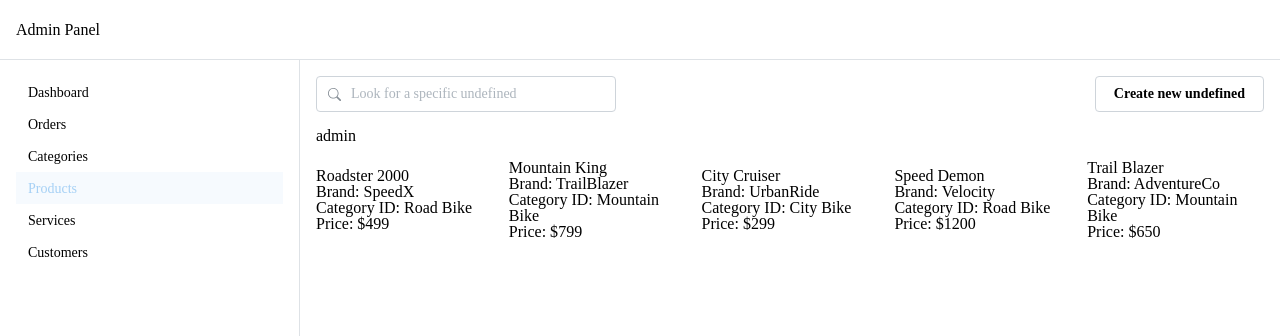
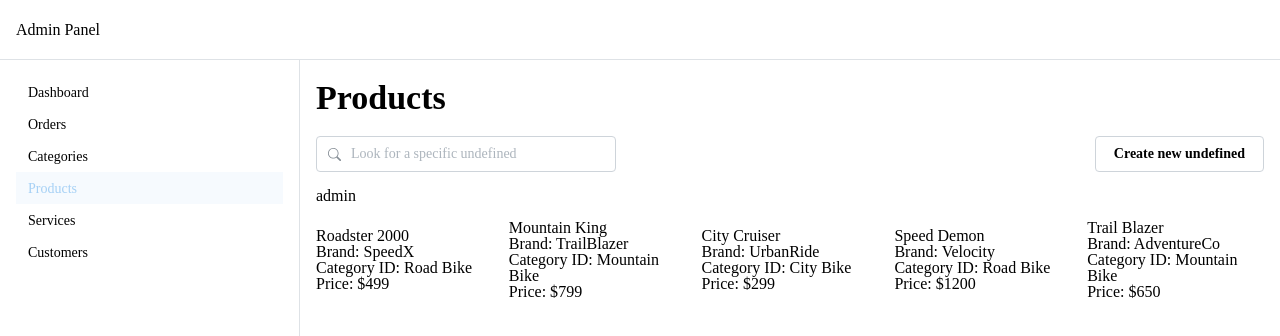
Before and after one commit to Virass/VeloMax, a Next.js app: page /admin/products in a window 1280 px wide. Shown: the top 336 px of the page. Built offline with nearby package versions, Linux system fonts and the light colour scheme.

Commit message:
fix: add Title for all pages in admin-panel except admin

```diff
--- a/src/app/admin/layout.tsx
+++ b/src/app/admin/layout.tsx
@@ -2,14 +2,19 @@
 
 import type { PropsWithChildren } from 'react';
 
-import { AppShell } from '@mantine/core';
+import { AppShell, Stack, Title } from '@mantine/core';
 import { useDisclosure } from '@mantine/hooks';
+import { usePathname } from 'next/navigation';
+
+import { getSegment } from '@/shared/lib/getSegment';
 
 import Header from '../../entities/admin/admin-main-layout/components/Header';
 import Navbar from '../../entities/admin/admin-main-layout/components/Navbar';
 
 export default function AdminPanelLayout({ children }: PropsWithChildren) {
     const [isNavbarOpen, { toggle }] = useDisclosure();
+    const pathname = usePathname();
+    const currentPage = getSegment(pathname, { ignoreRoot: true, limit: 2 });
 
     return (
         <AppShell
@@ -25,7 +30,17 @@ export default function AdminPanelLayout({ children }: PropsWithChildren) {
 
             <Navbar />
 
-            <AppShell.Main>{children}</AppShell.Main>
+            <AppShell.Main>
+                <Stack>
+                    {currentPage && (
+                        <Title order={1} tt="capitalize">
+                            {currentPage}
+                        </Title>
+                    )}
+
+                    {children}
+                </Stack>
+            </AppShell.Main>
         </AppShell>
     );
 }
--- /dev/null
+++ b/src/shared/lib/getSegment.ts
@@ -0,0 +1,20 @@
+export function getSegment(
+    path: string,
+    options: {
+        ignoreRoot?: boolean;
+        limit?: number;
+    } = { ignoreRoot: false }
+) {
+    const { ignoreRoot, limit } = options;
+    let parts = path.split('/').filter(Boolean);
+
+    if (ignoreRoot) {
+        parts = parts.slice(1);
+    }
+
+    const index = limit
+        ? Math.min(parts.length - 1, limit - 1)
+        : parts.length - 1;
+
+    return parts[index];
+}
```
